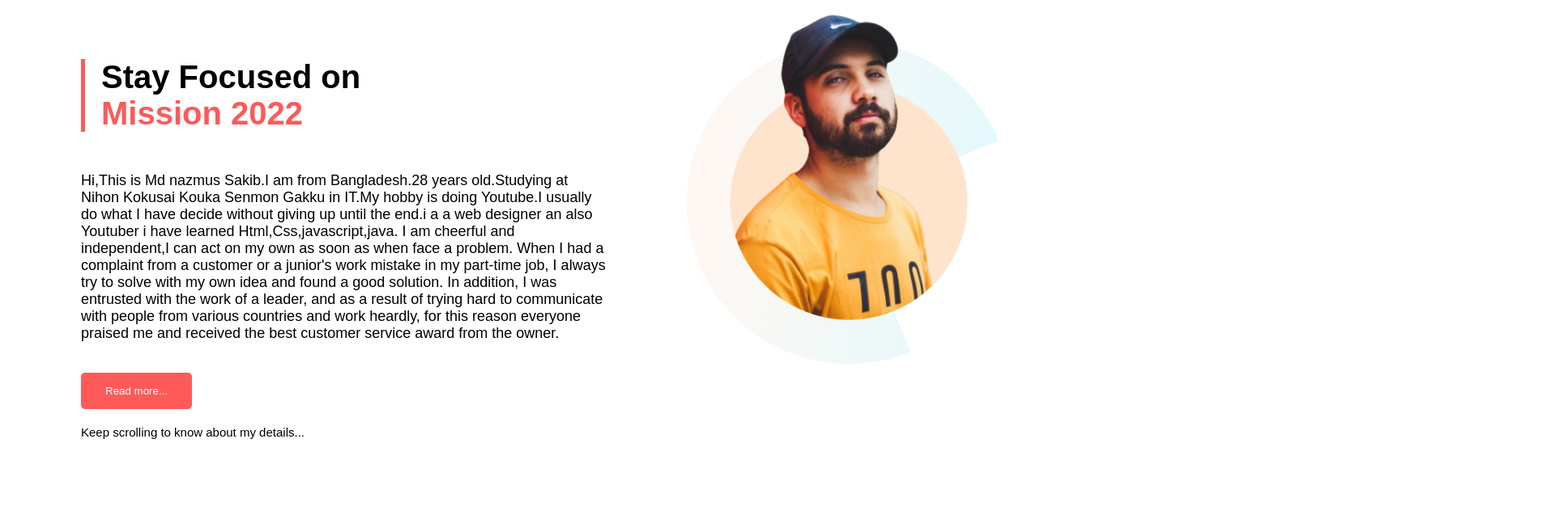
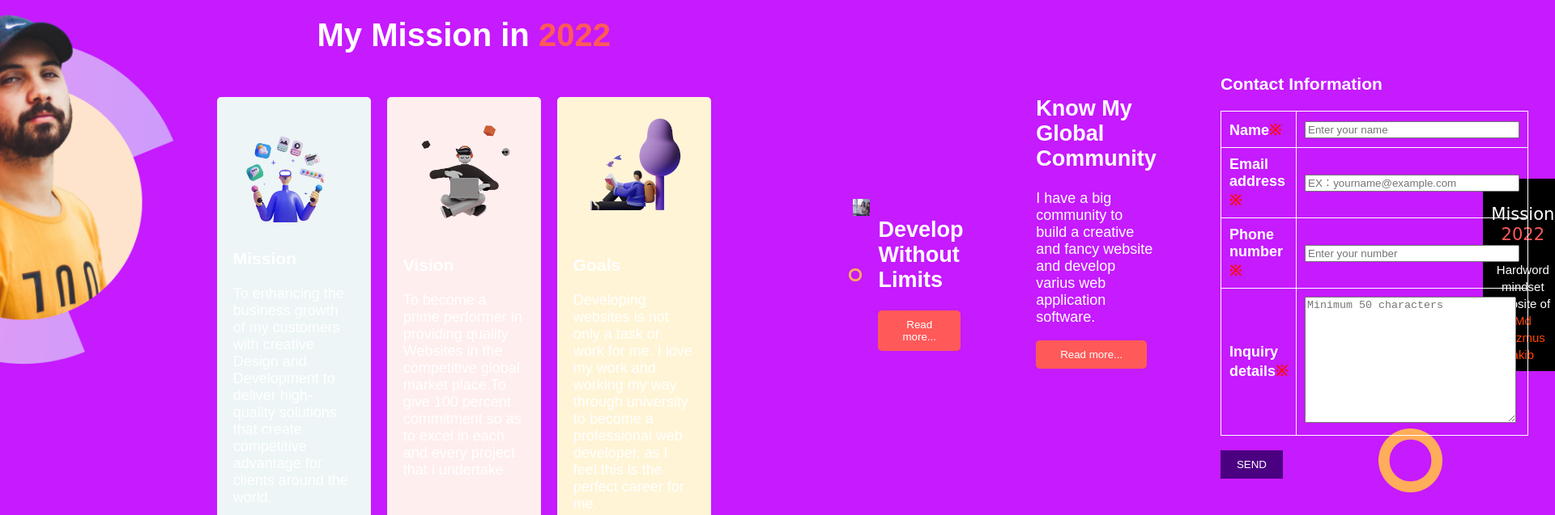
Before and after one commit to sakib-debug/Milestone_Assignment_01, a plain HTML site: page index.html in a window 1280 px wide. Shown: the part 60-697 px from the top of the page at 81% size, 1920 px wide, since content can reach past the window. Drawn offline with Linux system fonts and the light colour scheme.

Commit message:
Update index.html

```diff
--- a/index.html
+++ b/index.html
@@ -82,75 +82,120 @@
         <div class="body-content-image">
            <img src="./images/pictures/project.png" alt="" srcset="">
         </div>
-        </section>
-           <div>
-             <section class="bg2" id="infomation" style="position:relative text-align : center;">
 
-				<h1>お問い合わせ</h1>
-				<h1>CONTACT</h1>
+ <style>
+    body {
+      background-color:#c61aff;
+      display: flex;
+      justify-content: center;
+      align-items: center;
+      height: 100vh;
+      margin: 0;
+      color: white;
+    }
+
+    .required-symbol {
+      color: rgb(250, 12, 12);
+    }
+
+    .bg2 {
+      position: relative;
+    }
+
+    /* Style the button */
+    .btn input[type="submit"] {
+      background-color: indigo;
+      color: white;
+      padding: 10px 20px;
+      border: none;
+     vertical-align: middle;
+      cursor: pointer;
+    }
+
+    /* Optional: Hover effect */
+    .btn input[type="submit"]:hover {
+      background-color: green;
+    }
+
+    table {
+      width: 100%;
+      border-collapse: collapse;
+    }
+
+    table, th, td {
+      border: 1px solid white;
+    }
+
+    th, td {
+      padding: 10px;
+      text-align: left;
+    }
+
+    .error-message {
+      display: none;
+    }
+  </style>
+</head>
+<body>
+  <style>
+				.required-symbol {
+				  color: rgb(250, 12, 12);
+				}
+			  </style>
+
+			  <section class="bg2" id="infomation" style="position:relative;">
+				<h1>Contact Information</h1>
 				<form action="https://formspree.io/f/mwkdbgqn" method="POST">
 				  <table class="ta1">
 
 					<tr>
-							<th>会社名</th>
-							<td><input type="text" name="会社名" size="30" class="ws"></td>
-						</tr>
-						<tr>
-							<th>お名前※</th>
-				        <th>Name※</th>
-							<td><input type="text" name="お名前" size="30" class="ws" required></td>
+					  <th>Name<span class="required-symbol">※</span></th>
+					  <td><input type="text" name="お名前" size="30" class="ws" required placeholder="Enter your name"></td>
 					</tr>
 					<!-- Error message for お名前 -->
 					<tr class="error-message" style="display: none;">
 					  <td></td>
-							<td class="error-text">お名前を入力してください。</td>
+					  <td class="error-text">Please Enter Your Name。</td>
 					</tr>
 
-
 					<tr>
-							<th>部署</th>
-							<td><input type="text" name="部署" size="30" class="ws"></td>
+					  <th>Email address <span class="required-symbol">※</span></th>
+					  <td><input type="email" name="メールアドレス" size="30" class="ws" required placeholder="EX：yourname@example.com"></td>
+					</tr>
+					<!-- Error message for メールアドレス -->
+					<tr class="error-message" style="display: none;">
+					  <td></td>
+					  <td class="error-text">Please Enter Your Email address 。</td>
 					</tr>
 					<tr>
-							<th>職務</th>
-							<td><input type="text" name="職務" size="30" class="ws"></td>
+					  <th>Phone number <span class="required-symbol">※</span></th>
+					  <td><input type="tel" name="電話番号" size="30" class="ws"  required placeholder="Enter your number"></td>
+					</tr>
+					<!-- Error message for 電話番号 -->
+					<tr class="error-message" style="display: none;">
+					  <td></td>
+					  <td class="error-text">Please Enter Your Phone number 。</td>
 					</tr>
 					<tr>
-							<th>メールアドレス※</th>
-							<th>Mail Address※</th>
-							<td><input type="email" name="メールアドレス" size="30" class="ws" required placeholder="例：yourname@example.com"></td>
-						</tr>
-						<!-- Error message for メールアドレス -->
-@@ -122,7 +113,7 @@ <h1>お問い合わせ</h1>
-							<td class="error-text">メールアドレスを入力してください。</td>
-						</tr>
-						<tr>
-							<th>電話番号※</th>
-				        <th>Mobile Number ※</th>
-							<td><input type="tel" name="電話番号" size="30" class="ws" required pattern="[0-9\-]*" placeholder="例：123-1234-1234"></td>
-						</tr>
-						<!-- Error message for 電話番号 -->
-@@ -131,7 +122,7 @@ <h1>お問い合わせ</h1>
-							<td class="error-text">電話番号を正しい形式で入力してください。</td>
-						</tr>
-						<tr>
-							<th>お問い合わせ詳細※</th>
-							<th>Contact info※</th>
-							<td><textarea name="お問い合わせ詳細" cols="30" rows="10" class="wl" required placeholder="最小50文字"></textarea></td>
+					  <th>Inquiry details<span class="required-symbol">※</span></th>
+					  <td><textarea name="お問い合わせ詳細" cols="30" rows="10" class="wl" required placeholder="Minimum 50 characters"></textarea></td>
 					</tr>
 					<!-- Error message for お問い合わせ詳細 -->
 					<tr class="error-message" style="display: none;">
 					  <td></td>
-					  <td class="error-text">お問い合わせ詳細を入力してください。</td>
+					  <td class="error-text">Please Enter Inquiry details。</td>
 					</tr>
 				  </table>
 
 				  <p class="btn">
-					<input type="submit" value="内容を確認する">
+					<input type="submit" value="SEND">
 				  </p>
 				</form>
 			  </section>
 
+
+
+</body>
 </section>
 
     <footer>
```
Lines whose indentation alone changed are shown as unchanged.
